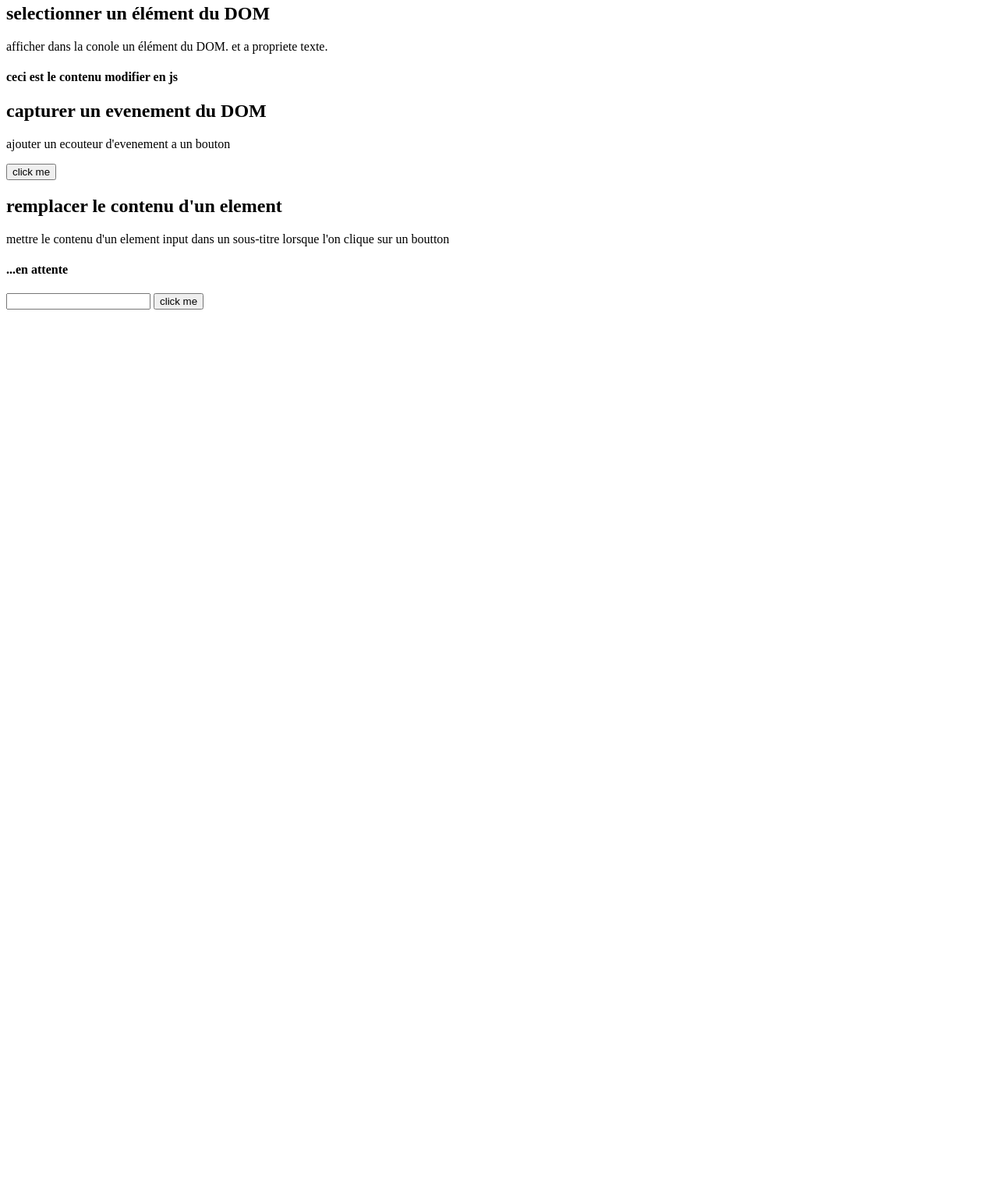
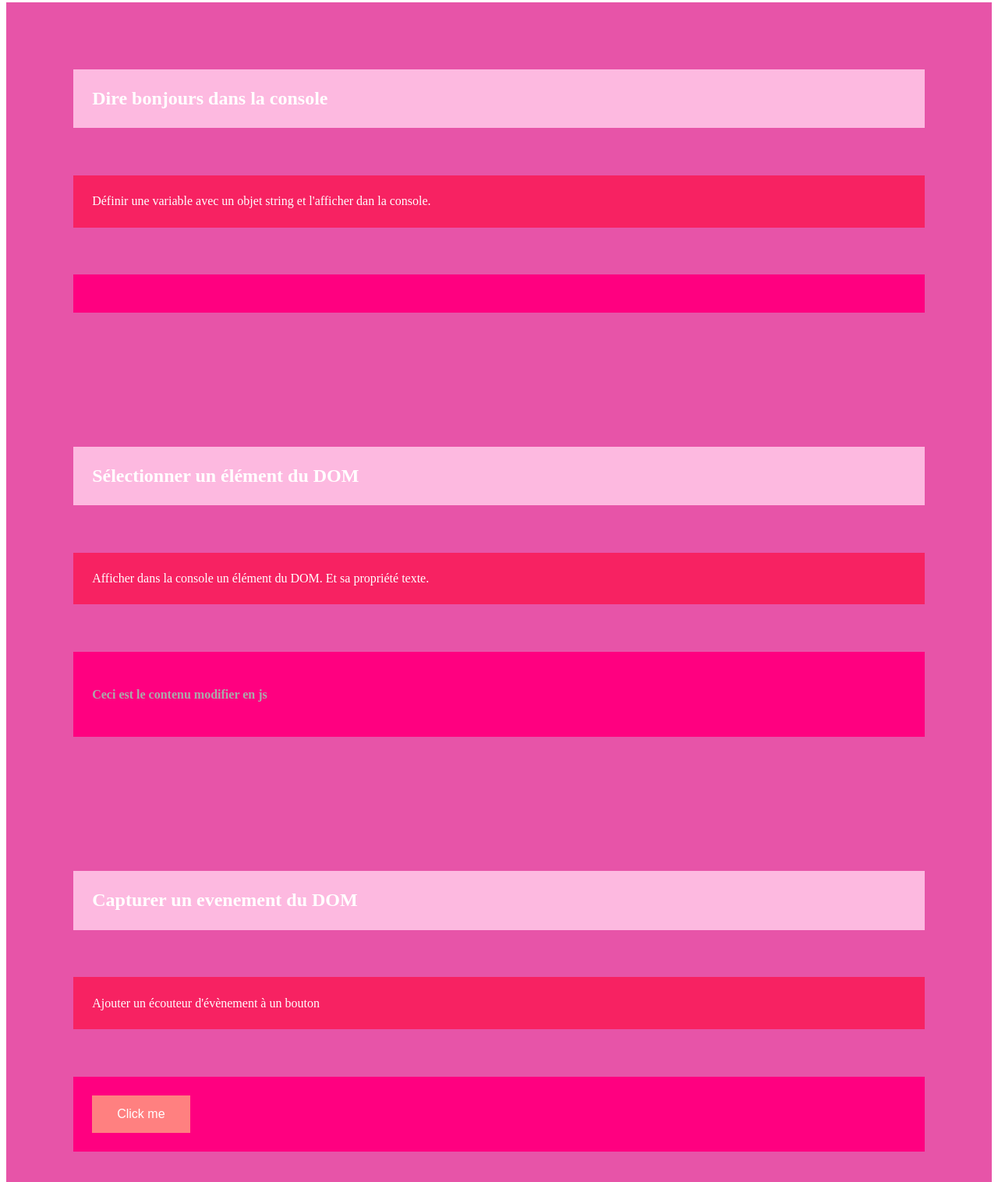
Before and after one commit to zak14/portfogliojs, a website built with webpack: page dist/index.html in a window 1280 px wide. Shown: the part 364-1880 px from the top of the page at 78% size. Before the commit the page ends 800 px from the top, so only its background shows below. Built offline with nearby package versions, Linux system fonts and the light colour scheme; files whose address does not match are found by name.

Commit message:
first commit

```diff
--- a/src/js/main.js
+++ b/src/js/main.js
@@ -9,7 +9,7 @@ let element = document.querySelector('#element-to-select');
 //afficher dns la console
 console.log(element);
 console.log(element.innerText);
-element.innerText = "ceci est le contenu modifier en js";
+element.innerText = "Ceci est le contenu modifier en js";
 console.log(element.innerText);
 
 //exo 3
--- /dev/null
+++ b/src/sass/main.sass
@@ -0,0 +1,30 @@
+
+section
+    background-color: #e754a8
+    padding: 2%
+
+    p
+        color: #FFFDFD
+        background-color: #f72262
+        margin: 5%
+        padding: 2%
+
+    h1
+        color: #FFFFFF
+        background-color: #fdb9e0
+        margin: 5%
+        padding: 2%
+
+
+    .exo
+        margin: 5%
+        padding: 2%
+        color: #AAAAAA
+        background-color: #ff0080
+
+    button
+        background-color: #ff8080
+        border: none
+        color: white
+        padding: 15px 32px
+        font-size: 16px
--- a/webpack.config.js
+++ b/webpack.config.js
@@ -1,6 +1,14 @@
 const path = require('path');
+const ExtractTextPlugin = require("extract-text-webpack-plugin");
+
+const extractSass = new ExtractTextPlugin({
+    filename: "css/style.css",
+    disable: process.env.NODE_ENV === "development"
+});
+
+
 module.exports = {
-    entry: "./src/js/main.js",
+    entry: ["./src/js/main.js", "./src/sass/main.sass"],
     output: {
         path: path.resolve(__dirname, "dist"),
         filename: "js/bundle.js",
@@ -15,8 +23,22 @@ module.exports = {
                 ],
                 loader: "babel-loader",
 
-            }
-        ]
-
-    }
-}
+            },
+            {
+                test: /\.sass$/,
+                use: extractSass.extract({
+                    use: [{
+                        loader: "css-loader",
+                        options: { url: false }
+                    }, {
+                        loader: "sass-loader"
+                    }],
+                    // use style-loader in development
+                    fallback: "style-loader"
+                })
+            }]
+    },
+    plugins: [
+        extractSass
+    ]
+};
```
Also changed, not shown: package.json (+7 -0 lines), dist/css/style.css (added), dist/index.html, dist/js/bundle.js, 1 other file.
